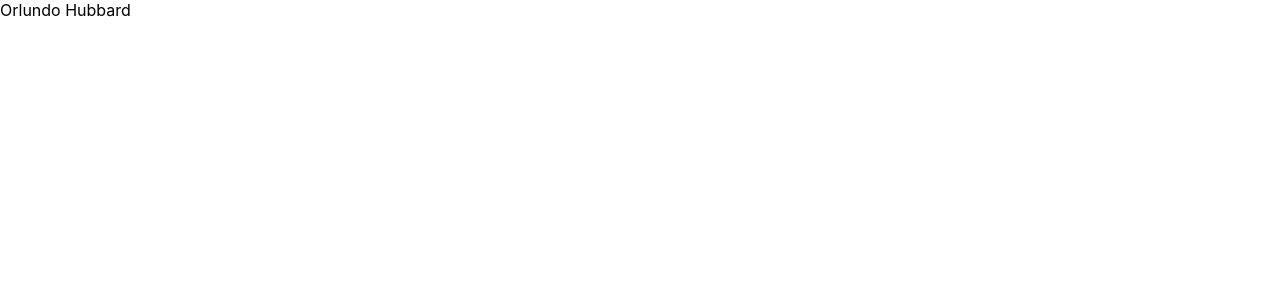
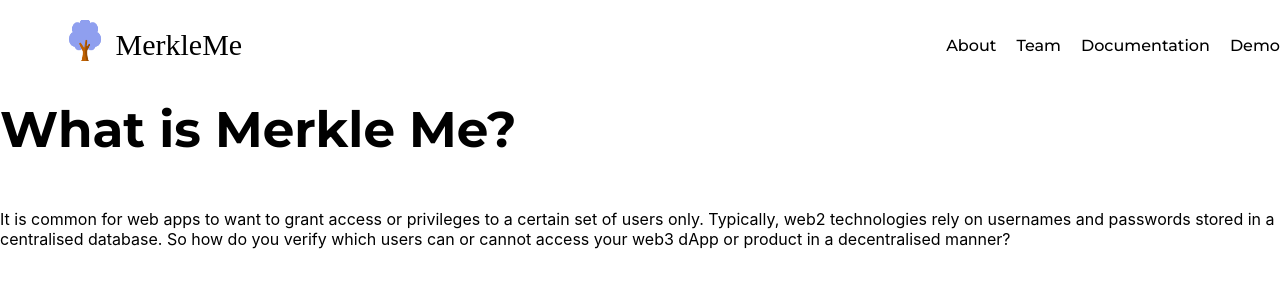
Before and after one commit to nfgenes/merkleme, a Next.js app: page /about in a window 1280 px wide. Shown: the top 300 px of the page. Built offline with nearby package versions, Linux system fonts and the light colour scheme; a web font is replaced by a local one.

Commit message:
feat: about page styling

```diff
--- a/components/navbar.js
+++ b/components/navbar.js
@@ -15,6 +15,7 @@ export default function NavBar() {
                     alt="treeImg"
                     className={styles.treeImg}
                 />
+
             </div>
                 <div className={styles.title}>
                     {landingPageData.title}
--- a/pages/about.js
+++ b/pages/about.js
@@ -1,5 +1,19 @@
+import NavBar from "../components/navbar";
+import styles from "../styles/about.module.css";
+
 export default function About() {
+
     return (
-        <div>Orlundo Hubbard</div>
+        <div>
+            <nav>
+                <NavBar />
+            </nav>
+            <div className={styles.Container}>
+            <h1 className={styles.headingStyles}>What is Merkle Me?</h1>
+                <p className={styles.paragraphStyles}>
+                It is common for web apps to want to grant access or privileges to a certain set of users only. Typically, web2 technologies rely on usernames and passwords stored in a centralised database. So how do you verify which users can or cannot access your web3 dApp or product in a decentralised manner?
+                </p>
+            </div>
+        </div>
     )
 }
--- a/styles/about.module.css
+++ b/styles/about.module.css
@@ -0,0 +1,10 @@
+.headingStyles {
+    font-family: Montserrat;
+    font-size: 50px;
+}
+
+.Container {
+    display: flex;
+    flex-direction: column;
+    max-width: 1306px;
+}
--- a/styles/navbar.module.css
+++ b/styles/navbar.module.css
@@ -12,7 +12,7 @@
 }
 
 .treeImgContain {
-    padding-top: 6px;
+    padding-top: 20px;
     margin-left: 67px;
 }
 
```
